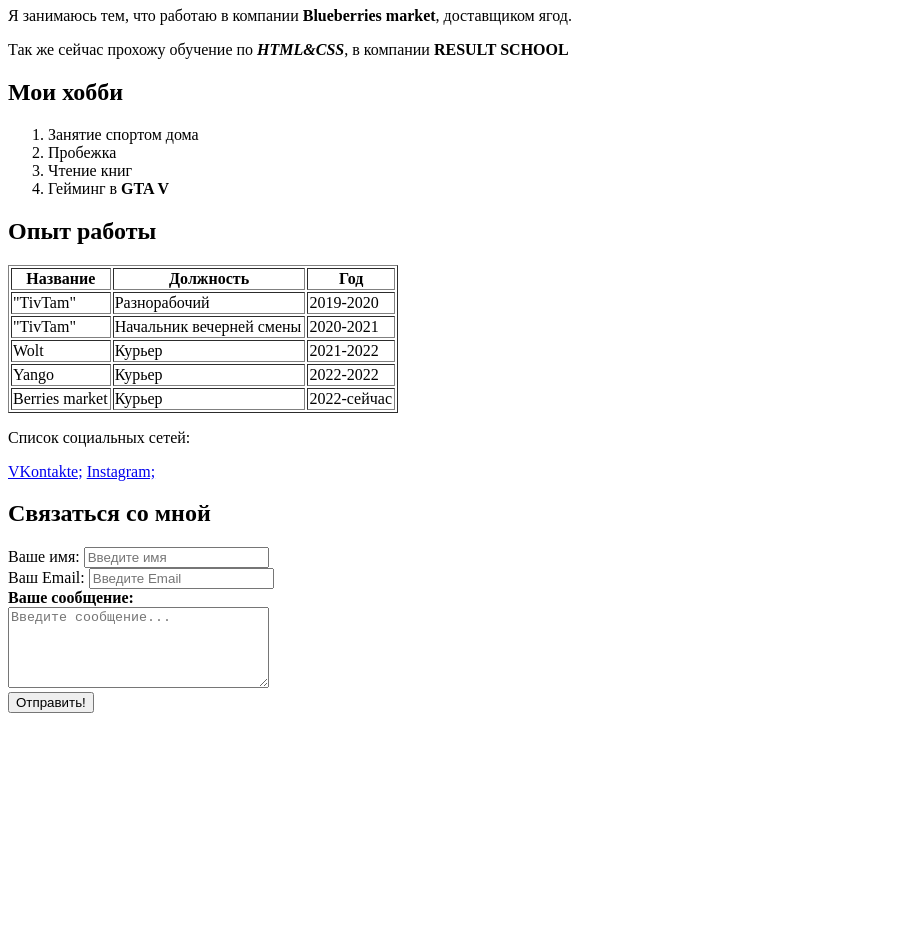
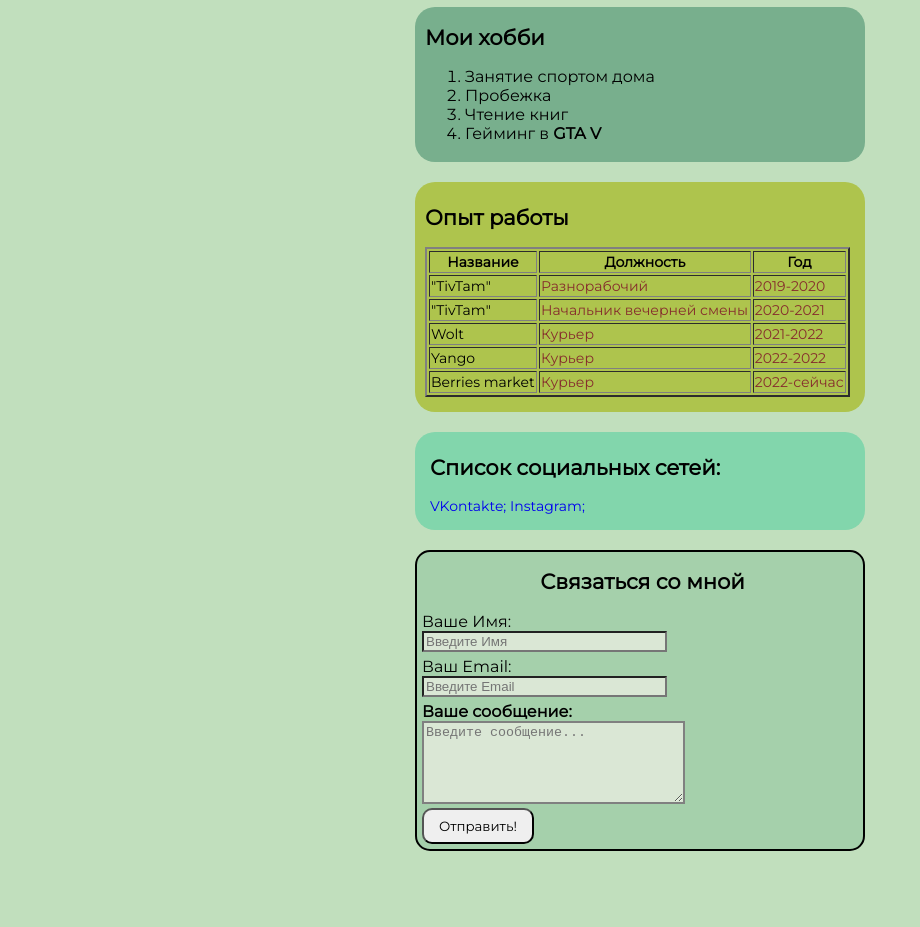
Before and after one commit to katapulta227/resume, a plain HTML site: page index.html in a window 1280 px wide. Shown: the part 385-1312 px from the top of the page, without its empty margins (0-920 px from the left). Before the commit the page ends 1106 px from the top, so only its background shows below. Drawn offline with Linux system fonts and the light colour scheme.

Commit message:
Add styles

```diff
--- /dev/null
+++ b/02_selector.css
@@ -0,0 +1,120 @@
+@import url('https://fonts.googleapis.com/css2?family=Montserrat:ital,wght@0,400;1,200&family=Roboto&display=swap');
+body{
+    background-color: rgb(193, 223, 189,1);
+    font-family:Montserrat, sans-serif;
+    font-size: 14px;
+    font-weight: normal;
+    /* background-color: #f8f1f1; - цвет фона */
+    /* color: #2954ca; - цвет текста*/
+    margin-bottom: 50px;
+}
+
+.container{
+    margin: auto;
+    padding: 0% 10% 3% 10%;
+    max-width:450px ;
+}
+
+.info img{
+    border-radius: 6%;
+    box-shadow: 4px 4px 16px rgba(0,0,0,0.5);
+    width: 200px;
+}
+
+.text{
+    font-size: 16px;
+}
+/* .info p {
+color: aqua;
+} - пример покраски текста, через класс, с изменяющейся переменной "р"*/
+.card1{
+    background-color: #78af8d;
+    border-radius: 20px;
+    padding: 1px 0px 3px 10px ;
+    max-width:450px ;
+    margin-bottom: 20px;
+}
+
+.card2{
+    background-color: rgb(174, 196, 77);
+    border-radius: 20px;
+    padding: 5px 0px 15px 10px;
+    max-width: 450px;
+    border: 10px 100px 100px 100px;
+    margin-bottom: 20px;
+}
+
+.card3{
+    background-color: rgb(130, 214, 172);
+    border-radius: 20px;
+    max-width:450px ;
+    padding: 5px 3px 15px 15px;
+    margin-bottom: 20px;
+
+}
+
+.feedback{
+    border: 2px solid #000;
+    border-radius: 15px;
+    padding: 0 0 5px 5px;
+    max-width:450px ;
+    background-color: rgba(106, 173, 134, 0.322) ;
+    margin-bottom: 20px;
+}
+
+.massage{
+    background-color: aliceblue;
+}
+
+.feedback textarea{
+    background-color: rgb(218, 231, 213);
+    border: 2px solid grey;
+}
+
+.feedback  input {
+    background-color: rgb(218, 231, 213);
+    margin-bottom: 5px;
+}
+.feedback label{
+    display: block;
+}
+a{
+    text-decoration: none;
+    transition: all .2s;
+}
+a:hover{
+    color: #000;
+    font-size: 16px;
+}
+a:active{
+    color:blue ;
+}
+.btn{
+    padding: 8px 15px;
+    cursor: pointer;
+    border-radius: 10px;
+    font-family: inherit;
+}
+.btn:hover{
+    opacity: 0.8;
+    color: rgb(4, 85, 235);
+}
+.table td:nth-child(2),.table td:nth-child(3) {
+    color: #862d2d;
+}
+.feedback h2{
+    text-align: center;
+}
+.feedback input{
+    width: 237px;
+}
+@media (max-width: 580px) {
+    .container{
+        min-width: 580px ;
+        text-align: center;
+        padding: 20px;
+    }
+    .info{
+        max-width: 450px;
+    }
+}
--- a/index.html
+++ b/index.html
@@ -7,24 +7,34 @@
     <meta name="keywords"  content="site-resume, dima, html">
     <meta name="description" content="это сайт-резюме Дмитрия Щербака">
     <title>Myresume</title>
+    <link rel="stylesheet" href="02_selector.css">
 </head>
 <body>
-    <img src="myphoto.jpg" width=300>
+
+<div class="container">
+    <div class="info">
+        <img src="myphoto.jpg" class="avatar">
         <h1>Дмитрий Щербак</h1>
- <p>Я занимаюсь тем, что работаю в компании <strong>Blueberries market</strong>, доставщиком ягод.</p>
 
- Так же сейчас прохожу обучение по <strong><em>HTML&CSS</em></strong>, в компании <strong>RESULT SCHOOL</strong>
- <br>
-    <p><h2>Мои хобби</h2>
-        <ol>
+        <p class="text">Я занимаюсь тем, что работаю в компании <strong>Blueberries market</strong>, доставщиком ягод.</p>
+        <p class="text">Так же сейчас прохожу обучение по <strong><em>HTML&CSS</em></strong>, в компании <strong>RESULT SCHOOL</strong></p>
+    </div>
+
+    <div class="card1">
+        <h2>Мои хобби</h2>
+
+        <ol class="text">
             <li>Занятие спортом дома</li>
             <li>Пробежка</li>
             <li>Чтение книг</li>
             <li>Гейминг в <strong>GTA V</strong></li>
         </ol>
+    </div>
 
+    <div class="card2">
         <h2>Опыт работы</h2>
-    <table border="1" width="390">
+
+        <table border="2" width="425">
             <thead>
                 <tr>
                     <th>Название</th>
@@ -32,7 +42,7 @@
                     <th>Год</th>
                 </tr>
             </thead>
-        <tbody>
+            <tbody class="table">
                 <tr>
                     <td>"TivTam"</td>
                     <td>Разнорабочий</td>
@@ -60,30 +70,35 @@
                 </tr>
             </tbody>
         </table>
+    </div>
+    <div class="card3">
+        <h2 >Список социальных сетей:</h2>
 
-
- <p>Список социальных сетей:</p></strong>
         <a href="https://vk.com/forever_youngsss" target="_blank">VKontakte;</a>
         <a href="https://vk.com/forever_youngsss" target="_blank">Instagram;</a>
         <a href=""></a>
+    </div>
+    <div class="feedback">
+        <h2>Связаться со мной</h2>
 
-<h2>Связаться со мной</h2>
         <form>
-        <div>
-            <label for="text1">Ваше имя:</label>
-            <input type="text" id="text1" placeholder="Введите имя">
+            <div class="text">
+                <label for="text1">Ваше Имя:</label>
+                <input type="text" id="text1" placeholder="Введите Имя">
             </div>
-        <div>
+            <div class="text">
                 <label for="text2">Ваш Email:</label>
                 <input type="email" id="text2" placeholder="Введите Email">
             </div>
-        <div>
+            <div class="text">
                 <label for="massage"><strong>Ваше сообщение:</strong></label>
-            <br>
-            <textarea id="massage" cols="30" rows="5" placeholder="Введите сообщение..."></textarea>
+                <textarea id="massage" cols="30" rows="5" placeholder="Введите сообщение...";></textarea>
             </div>
-        <button> Отправить!</button>
+            <button class="btn"> Отправить!</button>
+        </form>
+    </div>
 
-    </form>
+
+</div>
 </body>
 </html>
```
Lines whose indentation alone changed are shown as unchanged.
